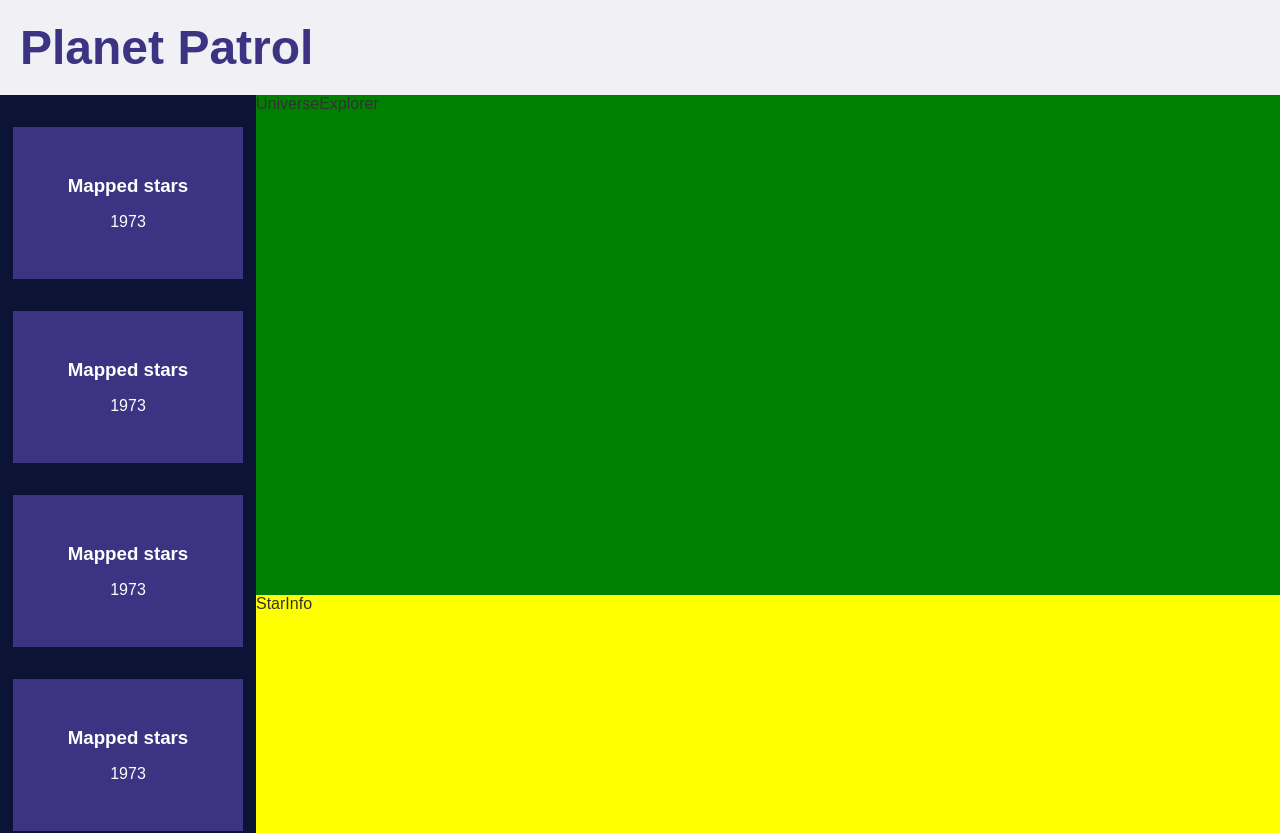
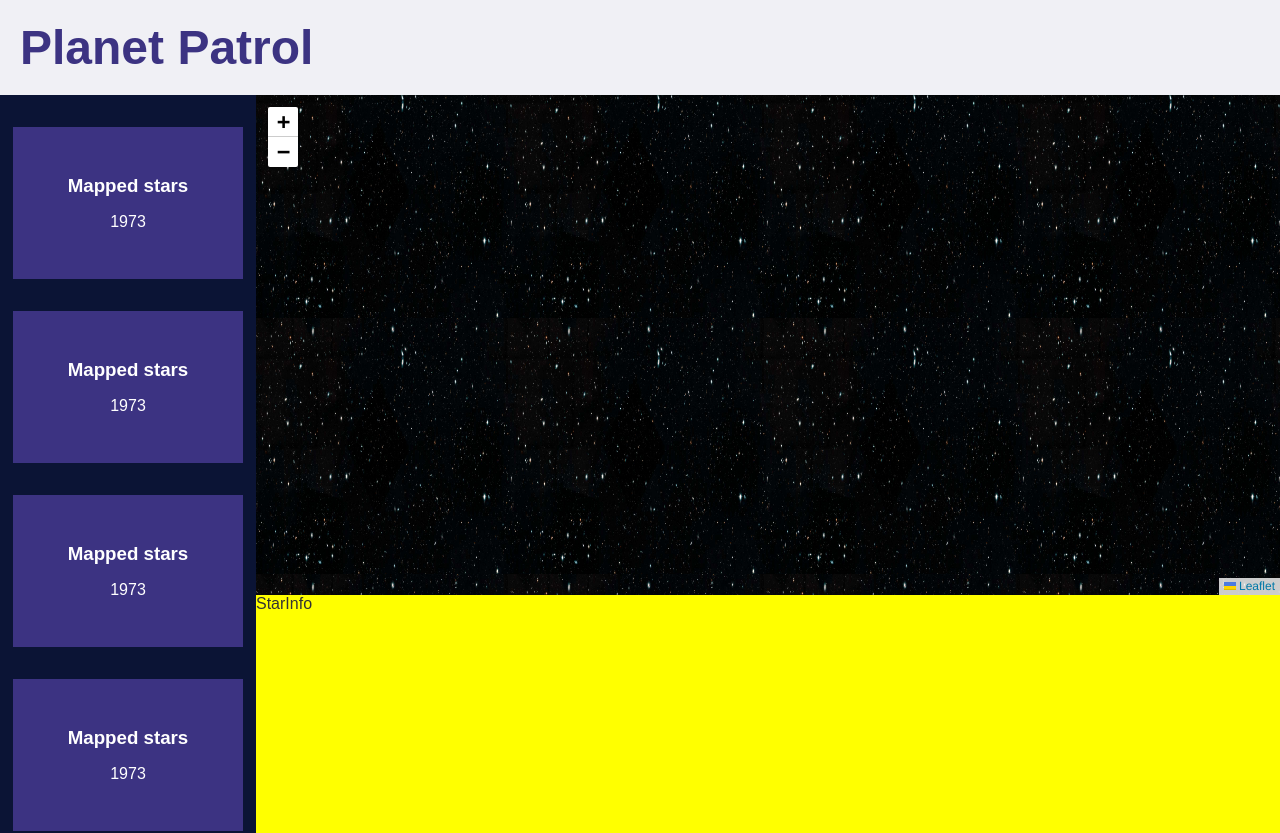
Before and after one commit to otaviopetry/planet-patrol, a React (Create React App) app: page / in a window 1280 px wide. Shown: the top 833 px of the page. Built offline with nearby package versions, Linux system fonts and the light colour scheme.

Commit message:
feat: Implement Leaflet

```diff
--- a/package.json
+++ b/package.json
@@ -6,8 +6,10 @@
     "@testing-library/jest-dom": "^5.11.4",
     "@testing-library/react": "^11.1.0",
     "@testing-library/user-event": "^12.1.10",
+    "leaflet": "^1.7.1",
     "react": "^17.0.1",
     "react-dom": "^17.0.1",
+    "react-leaflet": "^3.0.5",
     "react-router-dom": "^5.2.0",
     "react-scripts": "4.0.1",
     "styled-components": "^5.2.1",
--- /dev/null
+++ b/src/pages/Dashboard/components/PlanetPatrol/index.js
@@ -0,0 +1,21 @@
+import React from 'react';
+import 'leaflet/dist/leaflet.css';
+// import L from 'leaflet';
+import { MapContainer, TileLayer } from 'react-leaflet';
+
+import backgroundImage from '../../../../assets/images/nasa-galaxy.jpeg';
+
+import { MapRules } from './styles';
+
+function PlanetPatrol () {
+  return (
+    <>
+    <MapContainer center={[10, 100]} zoom={5} className="map-container">
+      <TileLayer url={backgroundImage} />
+
+    </MapContainer>
+    </>
+  );
+}
+
+export default PlanetPatrol;
--- /dev/null
+++ b/src/pages/Dashboard/components/PlanetPatrol/styles.js
@@ -0,0 +1,7 @@
+import { css } from 'styled-components';
+
+export const MapRules = css`
+  .map-container {
+    height: 500px;
+  }
+`;
--- a/src/pages/Dashboard/index.js
+++ b/src/pages/Dashboard/index.js
@@ -2,6 +2,7 @@ import React from 'react';
 
 import Header from '../../components/Header';
 import Panel from '../../components/Panel';
+import PlanetPatrol from './components/PlanetPatrol';
 
 import { Wrapper, Sidebar, Main, UniverseExplorer, StarInfo } from './styles';
 
@@ -18,7 +19,9 @@ function Dashboard () {
         <Panel />
       </Sidebar>
       <Main>
-        <UniverseExplorer>UniverseExplorer</UniverseExplorer>
+        <UniverseExplorer>
+          <PlanetPatrol />
+        </UniverseExplorer>
         <StarInfo>StarInfo</StarInfo>
       </Main>
     </Wrapper>
--- a/src/pages/Dashboard/styles.js
+++ b/src/pages/Dashboard/styles.js
@@ -30,9 +30,3 @@ export const StarInfo = styled.div`
   flex: 1;
   max-height: 300px;
 `;
-
-export const MapRules = css`
-  .map-container {
-    height: 500px;
-  }
-`;
--- a/src/styles/globals.js
+++ b/src/styles/globals.js
@@ -28,4 +28,9 @@ export default createGlobalStyle`
   button {
     cursor: pointer;
   }
+
+  .map-container {
+    min-height: 500px;
+    width: 100%;
+  }
 `;
```
Also changed, not shown: src/assets/images/nasa-galaxy.jpeg (added), 1 other file (tests, documents, lock files or other folders).
